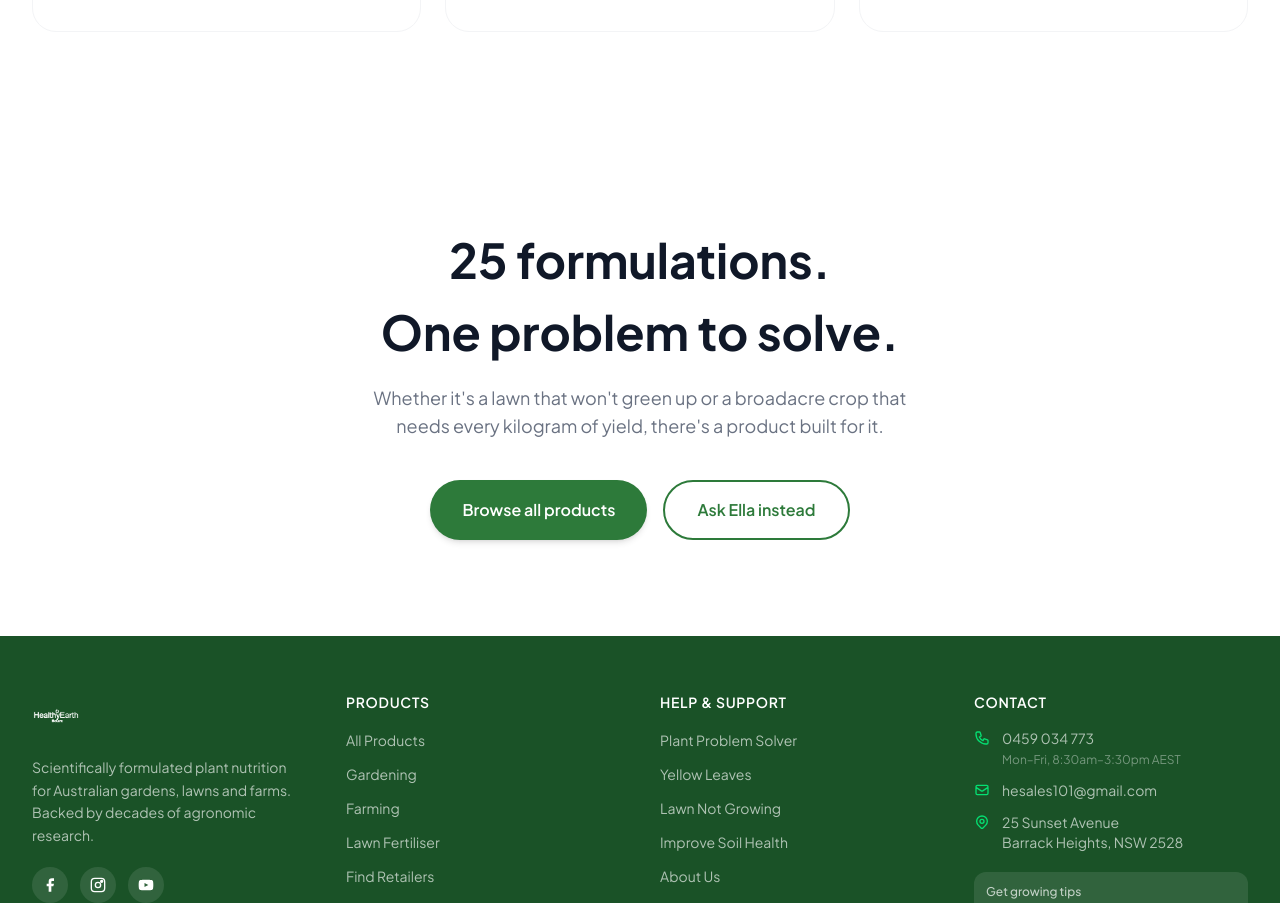
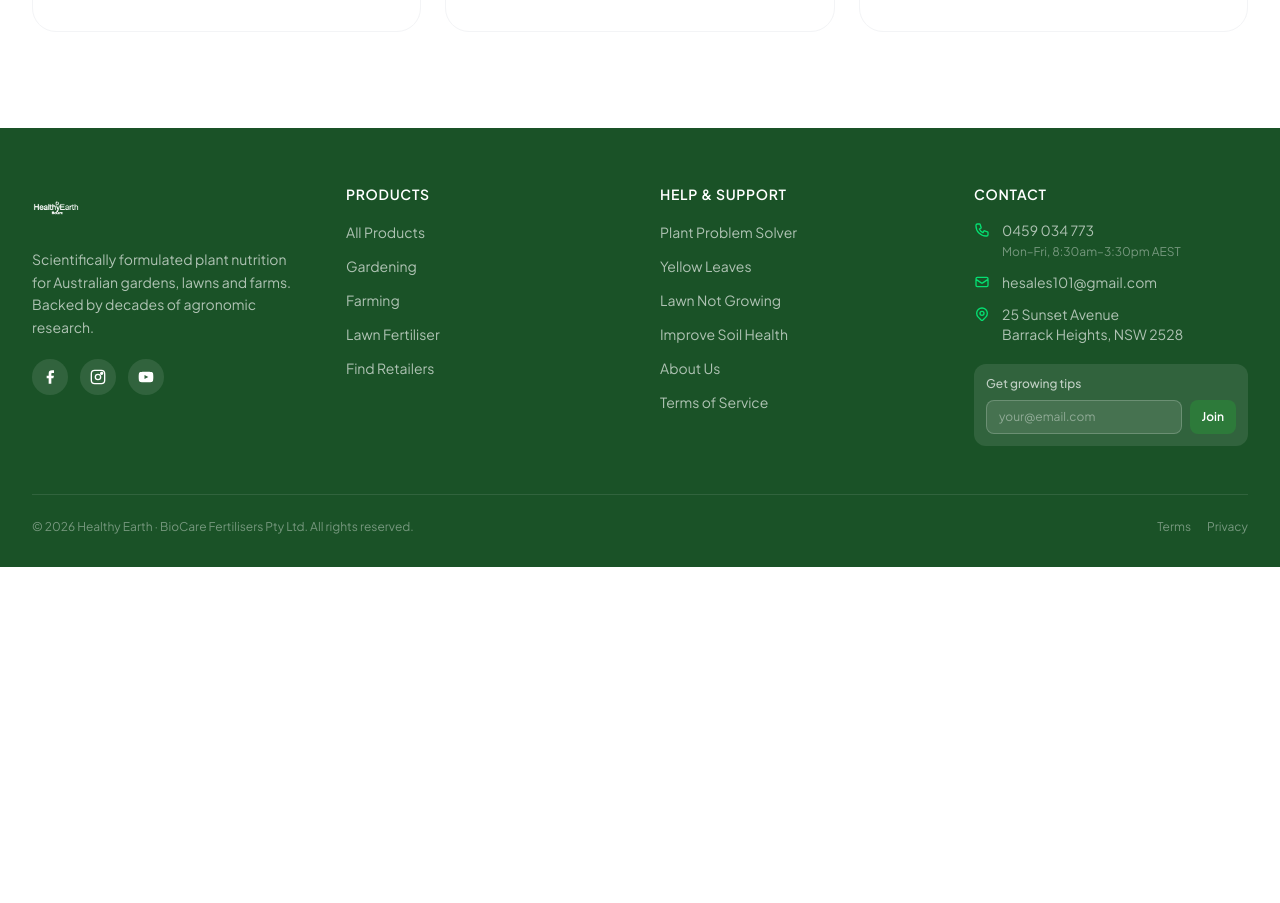
Before and after one commit to xUrbanShotsx/Healthy-Earth, a Next.js app: page / in a window 1280 px wide. Shown: the part 5966-6869 px from the top of the page. After the commit the page ends 6533 px from the top, so only its background shows below. Built offline with nearby package versions, Linux system fonts and the light colour scheme.

Commit message:
Remove 25 formulations CTA section from home page

```diff
--- a/app/page.tsx
+++ b/app/page.tsx
@@ -447,23 +447,6 @@ export default function HomePage() {
         </div>
       </section>
 
-      {/* ── FINAL CTA ───────────────────────────────────────────────────────── */}
-      <section className="py-24 bg-white">
-        <div className="max-w-4xl mx-auto px-4 text-center">
-          <h2 className="font-bold text-gray-900 mb-4" style={{ fontSize: "clamp(2rem, 4vw, 3rem)" }}>
-            25 formulations.<br />One problem to solve.
-          </h2>
-          <p className="text-gray-500 text-lg mb-10 max-w-xl mx-auto">Whether it&apos;s a lawn that won&apos;t green up or a broadacre crop that needs every kilogram of yield, there&apos;s a product built for it.</p>
-          <div className="flex flex-col sm:flex-row gap-4 justify-center">
-            <Link href="/products" className="inline-flex items-center justify-center gap-2 px-8 py-4 rounded-full font-semibold text-white hover:opacity-90 transition-all shadow-md" style={{ background: "#2d7a3a" }}>
-              Browse all products
-            </Link>
-            <OpenEllaButton className="inline-flex items-center justify-center gap-2 px-8 py-4 rounded-full font-semibold border-2 hover:bg-green-50 transition-all" style={{ borderColor: "#2d7a3a", color: "#2d7a3a" }}>
-              Ask Ella instead
-            </OpenEllaButton>
-          </div>
-        </div>
-      </section>
     </>
   );
 }
```
